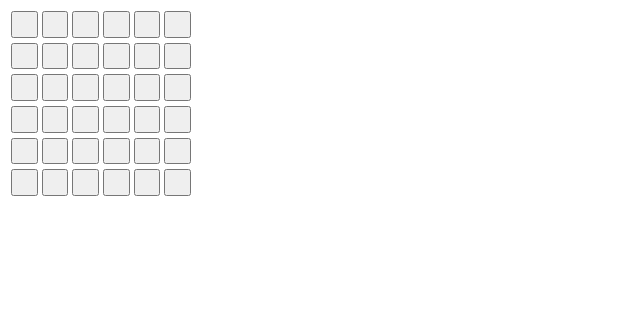
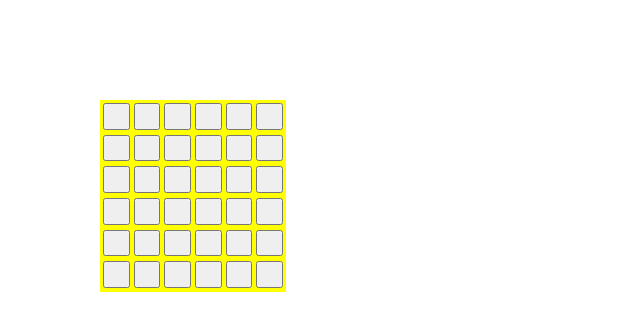
Before and after one commit to denis6705/slova, a plain HTML site: page index.html in a window 1280 px wide. Shown: the whole page, without its empty margins (0-640 px from the left). Drawn offline with Linux system fonts and the light colour scheme.

Commit message:
Add position to table

```diff
--- a/script.js
+++ b/script.js
@@ -13,9 +13,9 @@
 	var buttons = [[],[],[],[],[],[]];
 	var crow, ccell;
 	table = document.createElement('table');
-	for(var i = 0; i < MX; i++) {
+	for(let i = 0; i < MX; i++) {
 		crow = table.insertRow(i);
-		for(var j = 0; j < MY; j++) {
+		for(let j = 0; j < MY; j++) {
 			ccell = crow.insertCell(j);
 			ccell.innerHTML = "<button id='"+ i.toString() + "_" + j.toString() + "'></button>";
 		}
--- a/style.css
+++ b/style.css
@@ -2,3 +2,10 @@ button {
 	width: 20pt;
 	height: 20pt;
 }
+
+table {
+	background-color: yellow;
+	position: absolute;
+	top: 100px;
+	left: 100px;
+}
```
